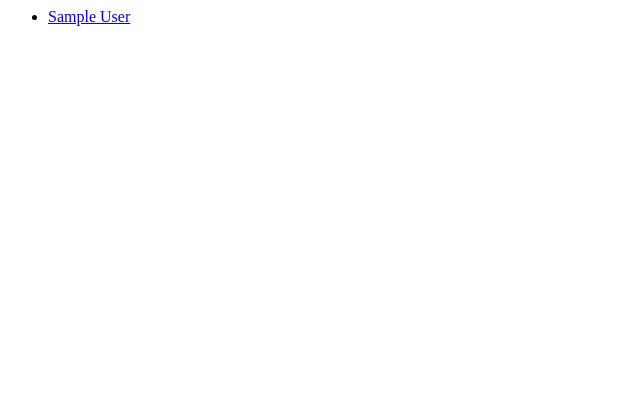
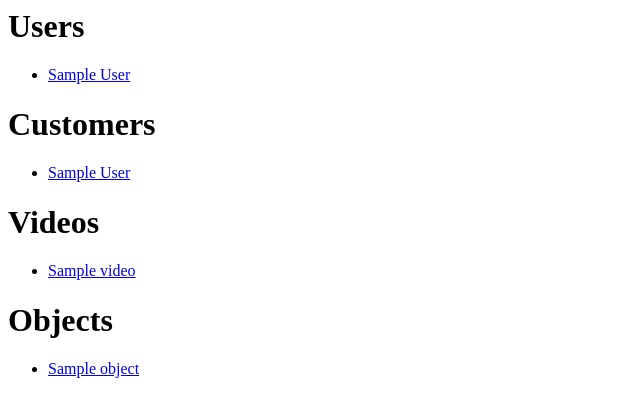
Before and after one commit to dreemkiller/windowlykr_prototype, a Django app: page /lyker_dashboard/ in a window 1280 px wide. Before the commit the part shown is almost empty. Shown: the top 417 px of the page, without its empty margins (0-640 px from the left). Run offline with Django 3.2, Linux system fonts and the light colour scheme; tables that the repository leaves empty hold one stand-in row (values such as "Sample post").

Commit message:
Updated the index template to have more information

```diff
--- a/lyker_dashboard/templates/lyker_dashboard/index.html
+++ b/lyker_dashboard/templates/lyker_dashboard/index.html
@@ -1,3 +1,4 @@
+    <h1>Users</h1>
 {% if user_list %}
     <ul>
     {% for user in user_list %}
@@ -7,3 +8,33 @@
 {% else %}
     <p>No users found.</p>
 {% endif %}
+    <h1>Customers</h1>
+{% if customer_list %}
+    <ul>
+    {% for customer in customer_list %}
+        <li><a href='customer/{{ customer.id }}/'> {{ customer.name }}</a></li>
+    {% endfor %}
+    </ul>
+{% else %}
+    <p>No customers found.</p>
+{% endif %}
+    <h1>Videos</h1>
+{% if video_list %}
+    <ul>
+    {% for video in video_list %}
+        <li><a href='video/{{ video.id }}/'> {{ video.name }}</a></li>
+    {% endfor %}
+    </ul>
+{% else %}
+    <p>No videos found.</p>
+{% endif %}
+    <h1>Objects</h1>
+{% if object_list %}
+    <ul>
+    {% for object in object_list %}
+        <li><a href='object/{{ object.id }}/'> {{ object.object_name }}</a></li>
+    {% endfor %}
+    </ul>
+{% else %}
+    <p>No objects found.</p>
+{% endif %}
--- a/lyker_dashboard/templates/lyker_dashboard/object.html
+++ b/lyker_dashboard/templates/lyker_dashboard/object.html
@@ -1 +1,2 @@
-{{ this_object }}
+<h1> {{ this_object.object_name}} </h1>
+<p>video: {{ this_object.video }} </p>
--- a/lyker_dashboard/views.py
+++ b/lyker_dashboard/views.py
@@ -6,8 +6,13 @@ from .models import User, Object, Customer, Video
 
 def index(request):
     user_list = User.objects.order_by('user_id')
-    #template = loader.get_template('lyker_dashboard/index.html')
-    context = {'user_list': user_list,}
+    customer_list = Customer.objects.order_by('customer_id')
+    video_list = Video.objects.order_by('video_id')
+    object_list = Object.objects.order_by('object_id')
+    context = {'user_list': user_list,
+               'customer_list':customer_list,
+               'video_list':video_list,
+               'object_list':object_list}
     return render(request, 'lyker_dashboard/index.html', context)
 def user(request, user_id):
     this_user = get_object_or_404(User, pk=user_id)
```
